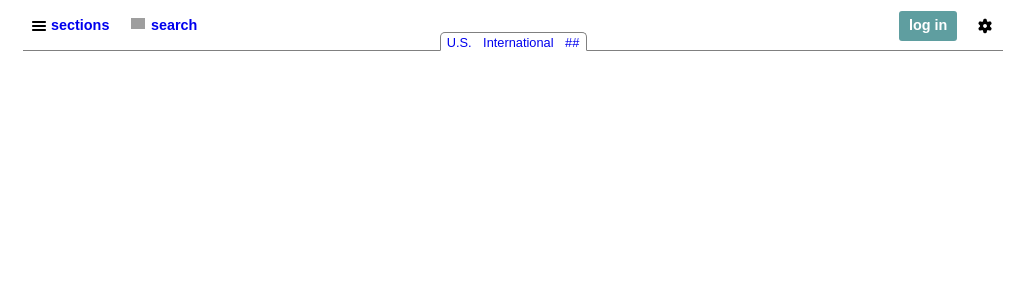
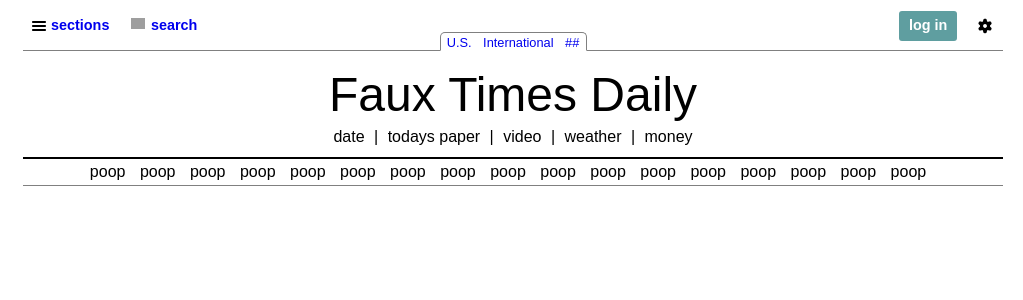
Before and after one commit to baroquebloke/faux_times, a Flask app: page / in a window 1280 px wide. Shown: the top 300 px of the page, without its empty margins (127-1150 px from the left). Run offline with Flask 2, Linux system fonts and the light colour scheme; grey boxes are pictures that could not be loaded.

Commit message:
added nav bar and title.

```diff
--- a/static/style.css
+++ b/static/style.css
@@ -54,6 +54,7 @@ html {
 body {
 	width: 980px;
 	margin: 0 auto;
+	padding: 0 20px 0 20px;
 }
 a {
 	text-decoration: none;
@@ -148,3 +149,39 @@ a {
 #login:hover {
 	background: #778899;
 }
+
+.title-head {
+	text-align: center;
+	font-size: 300%;
+	padding: 20px 0 10px 0;
+}
+menu {
+	width: 100%;
+	text-align: center;
+}
+.nav-top {
+	padding-bottom: 12px;
+}
+.nav-top li {
+	display: inline;
+	padding-left: 5px;
+}
+.nav-top li:after {
+	content: "|";
+	padding-left: 5px;
+}
+.nav-top li:last-child:after {
+	content: "";
+}
+.nav-bottom {
+	border-top: 2px solid black;
+	border-bottom: 1px solid gray;
+	padding: 5px;
+}
+.nav-bottom li {
+	display: inline;
+	margin-right: 10px;
+}
+.nav-bottom li:last-child:after {
+	margin-right: 0;
+}
--- a/templates/layouts/base.html
+++ b/templates/layouts/base.html
@@ -35,8 +35,87 @@
 					</li>
 				</ul>
 			</div>
+			<div class="title-head">
+				<h1>
+					Faux Times Daily
+				</h1>
+			</div>
 		</header>
 		<menu>
+			<div class="nav-top">
+				<ul>
+					<li>
+						date
+					</li>
+					<li>
+						todays paper
+					</li>
+					<li>
+						video
+					</li>
+					<li>
+						weather
+					</li>
+					<li>
+						money
+					</li>
+				</ul>
+			</div>
+			<div class="nav-bottom">
+				<ul>
+					<li>
+						poop
+					</li>
+					<li>
+						poop
+					</li>
+					<li>
+						poop
+					</li>
+					<li>
+						poop
+					</li>
+					<li>
+						poop
+					</li>
+					<li>
+						poop
+					</li>
+					<li>
+						poop
+					</li>
+					<li>
+						poop
+					</li>
+					<li>
+						poop
+					</li>
+					<li>
+						poop
+					</li>
+					<li>
+						poop
+					</li>
+					<li>
+						poop
+					</li>
+					<li>
+						poop
+					</li>
+					<li>
+						poop
+					</li>
+					<li>
+						poop
+					</li>
+					<li>
+						poop
+					</li>
+					<li>
+						poop
+					</li>
+				</ul>
+			</div>
 		</menu>
 		<div class="page-content">
 		</div>
```
